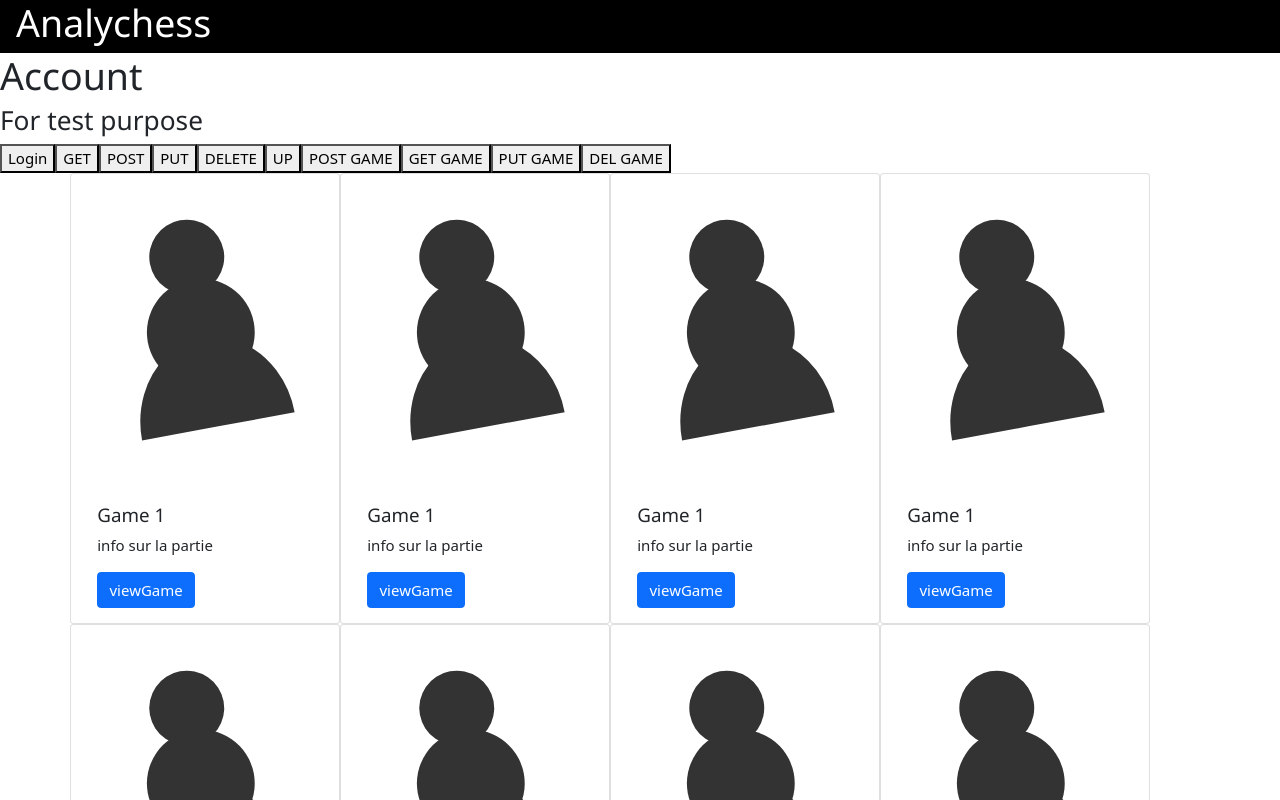
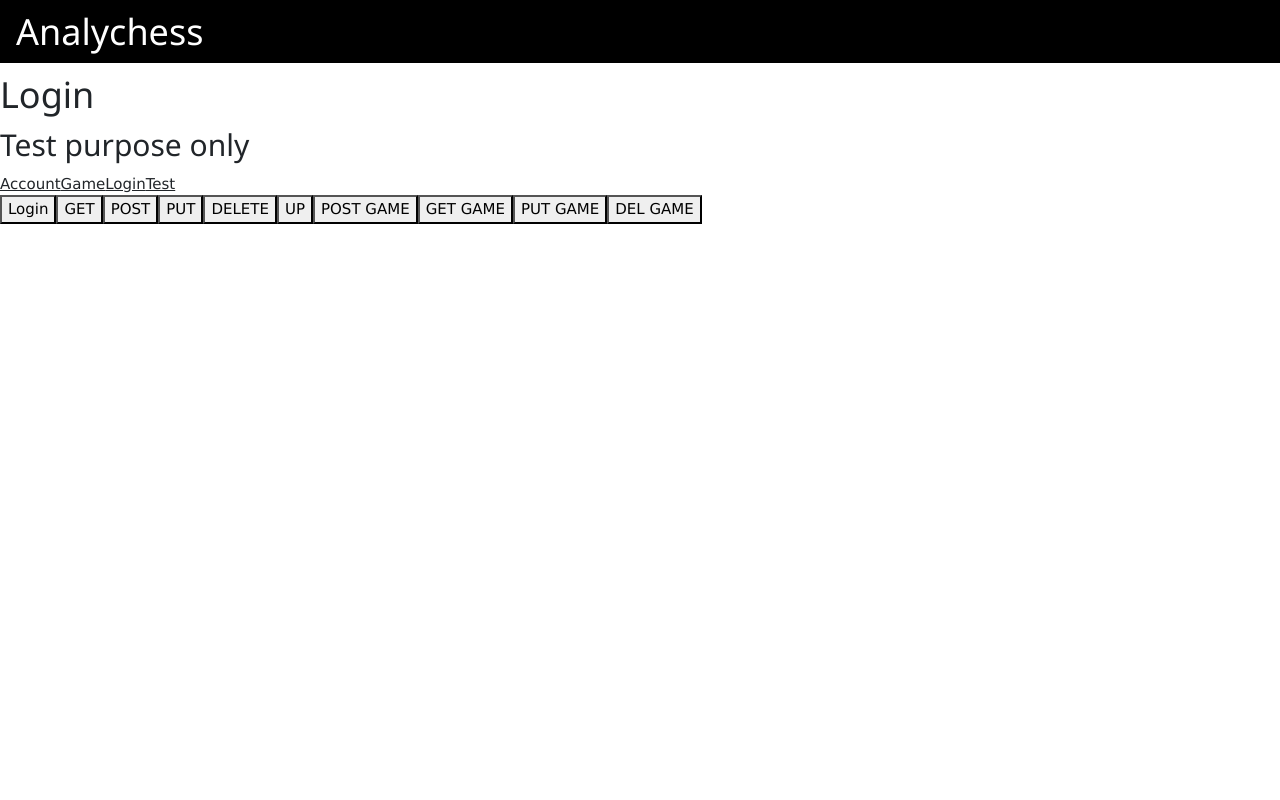
Before and after one commit to HE-Arc/AnalyChess, a Vue app in the folder analychess_front/: page /#/Test in a window 1280 px wide. Before the commit this address led to /#/. Shown: the top 800 px of the page. Built offline with nearby package versions, Linux system fonts and the light colour scheme.

Commit message:
Routing ok

```diff
--- a/analychess_front/package.json
+++ b/analychess_front/package.json
@@ -10,7 +10,8 @@
   "dependencies": {
     "axios": "^0.21.1",
     "core-js": "^3.6.5",
-    "vue": "^2.6.11"
+    "vue": "^2.6.11",
+    "vue-router": "^3.5.1"
   },
   "devDependencies": {
     "@vue/cli-plugin-babel": "~4.5.0",
--- a/analychess_front/public/index.html
+++ b/analychess_front/public/index.html
@@ -1,14 +1,15 @@
 
 <!DOCTYPE html>
 <html>
-<script src="https://cdn.jsdelivr.net/npm/vue"></script>
-<link rel="stylesheet" href="https://www.w3schools.com/w3css/4/w3.css">
-<link href="https://cdn.jsdelivr.net/npm/bootstrap@5.0.0-beta3/dist/css/bootstrap.min.css" rel="stylesheet" integrity="sha384-eOJMYsd53ii+scO/bJGFsiCZc+5NDVN2yr8+0RDqr0Ql0h+rP48ckxlpbzKgwra6" crossorigin="anonymous">
-<body>
-
-<div id="root">loading
-</div>
-
-
-</body>
+    <head>
+        <link href="https://cdn.jsdelivr.net/npm/bootstrap@5.0.0-beta3/dist/css/bootstrap.min.css" rel="stylesheet" integrity="sha384-eOJMYsd53ii+scO/bJGFsiCZc+5NDVN2yr8+0RDqr0Ql0h+rP48ckxlpbzKgwra6" crossorigin="anonymous">
+        <link rel="stylesheet" href="https://www.w3schools.com/w3css/4/w3.css">
+    </head>
+  <body>
+    <noscript>
+      <strong>We're sorry but <%= htmlWebpackPlugin.options.title %> doesn't work properly without JavaScript enabled. Please enable it to continue.</strong>
+    </noscript>
+    <div id="app"></div>
+    <!-- built files will be auto injected -->
+  </body>
 </html>
--- a/analychess_front/src/App.vue
+++ b/analychess_front/src/App.vue
@@ -1,18 +1,16 @@
 <template>
-  <div id="root">
-    <template>
-      <account/>
-    </template>
-  </div>
+  <main>
+    <Header />
+    <router-view></router-view>
+  </main>
 </template>
+
 <script>
 
-import Account from './views/Account.vue';
+import Header from '@/components/Header.vue';
 
 export default {
-  components:{
-  Account,
-  },
     name: "App",
+     components: { Header}
   };
 </script>
--- a/analychess_front/src/main.js
+++ b/analychess_front/src/main.js
@@ -1,8 +1,9 @@
 import Vue from 'vue'
+import router from './router/router'
 import App from './App.vue'
-
 
 Vue.config.productionTip = false
 new Vue({
+  router,
   render: h => h(App),
-}).$mount('#root')
+}).$mount('#app')
--- /dev/null
+++ b/analychess_front/src/router/router.js
@@ -0,0 +1,54 @@
+import Vue from 'vue'
+import VueRouter from 'vue-router'
+import Login from '../views/Login.vue'
+import Account from '../views/Account.vue'
+import GameViewer from '../views/GameViewer.vue'
+import TestApi from '../views/TestAPI.vue'
+
+
+// Use Vue plugins
+Vue.use(VueRouter)
+
+/**
+ * All routes for Toudoum App !
+ */
+const routes = [
+    {
+        path: '/Login',
+        name: 'Login',
+        component: Login,
+        meta: {
+            onlyUnlogged: true
+        }
+    },
+    {
+        path: '/',
+        name: 'Account',
+        component: Account,
+        meta: {
+            onlyLogged: true
+        }
+    },
+    {
+        path: '/Test',
+        name: 'Account',
+        component: TestApi,
+        meta: {
+            onlyLogged: true
+        }
+    },
+    {
+        path: '/Game',
+        name: 'Account',
+        component: GameViewer,
+        meta: {
+            onlyLogged: true
+        }
+    },
+]
+
+const router = new VueRouter({
+    routes
+})
+
+export default router
--- a/analychess_front/src/views/Account.vue
+++ b/analychess_front/src/views/Account.vue
@@ -1,21 +1,11 @@
 <template>
-    <div id="root">
-        <Header />
-            <div id="app">
-                <h1>Account</h1>
-                <!-- TODO : remove this -->
-                <h3>For test purpose</h3>
-                <button v-on:click="login">Login</button>
-                <button v-on:click="get">GET</button>
-                <button v-on:click="post">POST</button>
-                <button v-on:click="put">PUT</button>
-                <button v-on:click="del">DELETE</button>
-                <button v-on:click="up">UP</button>
-                <button v-on:click="create_game">POST GAME</button>
-                <button v-on:click="get_game">GET GAME</button>
-                <button v-on:click="put_game">PUT GAME</button>
-                <button v-on:click="del_game">DEL GAME</button>
-            </div>
+    <section>
+        <h1>Account</h1>
+        <h2>Test purpose only</h2>
+        <router-link to="/">Account</router-link>
+        <router-link to="/Game">Game</router-link>
+        <router-link to="/Login">Login</router-link>
+        <router-link to="/Test">Test</router-link>
         <div class="container">
             <div class="row row-cols-4">
                 <game-thumbnail/>
@@ -28,79 +18,24 @@
                 <game-thumbnail/>
             </div>
         </div>
-        <div class="container">
-            <div>
-                <Board :selectedMoveIndex="1"/>
-            </div>
-        </div>
-    </div>
+    </section>
 </template>
 <script>
 
-import Header from '../components/Header.vue';
 import GameThumbnail from '../components/GameThumbnail.vue';
 import APIRequester from '@/tools/APIRequester.js'
-import Board from '../components/Board.vue';
+
 
 export default {
-components:{
-    Board,
-    Header,
+    name:"Account",
+    components:{
     GameThumbnail,
 },
-  name: "Account",
   data(){
       return{
           game : null,
           requester : APIRequester.getInstance(),
       }
   },
-  methods: {
-      // test methods
-      async login(){
-          await this.requester.login("admin", "admin");
-      },
-    async get() {
-        let data = await this.requester.setRoute("user").get();
-        console.log(data)
-    },
-    async post() {
-        let data = await this.requester.setRoute("user").setParam({"username": "lol", 'password': "lol", "email": "ed@gmail.com.com", "test": "lol", "games" : []}).post();
-        console.log(data)
-    },
-    async put() {
-        let data = await this.requester.setRoute("user/13").setParam({"username": "lol1asdasd2", "password": "test", "email": "test2@gmail.com", "games" : []}).put();
-        console.log(data)
-    },
-    async del() {
-        let data = await this.requester.setRoute("user/13").delete();
-        console.log(data)
-    },
-    async up() {
-        let data = await this.requester.setParam({"pgn": "1. d4 d5 2. c4 dxc4 3. e4 Nc6 4. Be3 Nf6 5. Nc3 e5 6. d5 Ne7 7. Bxc4 Ng6 8. f3 Bd6 9. Qd2 Bd7 10. Nge2 a6 11. Bb3 b5 12. a4 O-O 13. O-O Qe7 14. Rac1 Nh5 15. g3 h6 16. Bc2 Rab8 17. axb5 axb5 18. Ra1 Ra8 19. Bd3 Bb4 20. Rxa8 Rxa8 21. Qc2 Bc5 22. Nd1 Bd6 23. Nf2 Nhf4 24. Rc1 Qg5 25. Kh1 Qh5 26. Ng1 Nxd3 27. Nxd3 f5 28. Nc5 Bc8 29. Rf1 Ne7 30. Qd3 fxe4 31. fxe4 Qg6 32. Kg2 Kh7 33. Nf3 Ng8 34. Nh4 Qg4 35. Nf5 Nf6 36. h3 Qg6 37. Ne6 Ra4 38. b3 Rxe4 39. Nxd6 Bxe6 40. dxe6 cxd6 41. e7 d5 42. Bc5 Qe8 43. Qf3 Qc6 44. b4 Qe8 45. Qf5+ Kh8 46. Qxf6 gxf6 47. Rxf6 Qh5 48. Rf8+ Kg7 49. e8=Q Re2+ 50. Kf1 Qxh3+ 51. Kxe2 Qg2+ 52. Rf2 Qe4+ 53. Kd2"}).setRoute("upload_pgn").post();
-        console.log(data)
-        this.game = data.moves
-    },
-    async create_game() {
-        let data = await this.requester.setParam({"title" : "title1", "result": "result1", "description": "desc1", "moves": this.game}).setRoute("game").post();
-        console.log(data)
-        this.game = data
-    },
-    async get_game() {
-        let data = await this.requester.setRoute("game").get();
-        console.log(data)
-        this.game = data
-    },
-    async put_game() {
-        let data = await this.requester.setParam({"title" : "title2", "result": "result1", "description": "desc1", "moves": this.game}).setRoute("game/26").put();
-        console.log(data)
-        this.game = data
-    },
-    async del_game() {
-        let data = await this.requester.setRoute("game/24").delete();
-        console.log(data)
-        this.game = data
-    }
-  }
 };
 </script>
--- a/analychess_front/src/views/GameViewer.vue
+++ b/analychess_front/src/views/GameViewer.vue
@@ -1,17 +1,24 @@
 <template>
-<div id="root">
+    <section>
+        <h1>GameViewer</h1>
+        <h2>Test purpose only</h2>
+        <router-link to="/">Account</router-link>
+        <router-link to="/Game">Game</router-link>
+        <router-link to="/Login">Login</router-link>
+        <router-link to="/Test">Test</router-link>
+        <Board :selectedMoveIndex="1"/>
+    </section>
+</template>
 
-        <h1>GAME VIEWER </h1>
-
-    </div>
-
-</template>
 <script>
 
+import Board from '../components/Board.vue';
 
 export default {
+    name:"GameViewer",
+    components:{
+    Board,
+},
+}
 
-  name: "GameViewer",
-
-};
 </script>
--- a/analychess_front/src/views/Login.vue
+++ b/analychess_front/src/views/Login.vue
@@ -0,0 +1,18 @@
+<template>
+    <section>
+        <h1>Login</h1>
+        <h2>Test purpose only</h2>
+        <router-link to="/">Account</router-link>
+        <router-link to="/Game">Game</router-link>
+        <router-link to="/Login">Login</router-link>
+        <router-link to="/Test">Test</router-link>
+    </section>
+</template>
+
+<script>
+export default {
+    name:"Login",
+}
+
+
+</script>
--- /dev/null
+++ b/analychess_front/src/views/TestAPI.vue
@@ -0,0 +1,86 @@
+<template>
+    <section>
+        <h1>Login</h1>
+        <h2>Test purpose only</h2>
+        <router-link to="/">Account</router-link>
+        <router-link to="/Game">Game</router-link>
+        <router-link to="/Login">Login</router-link>
+        <router-link to="/Test">Test</router-link>
+        <div>
+            <button v-on:click="login">Login</button>
+            <button v-on:click="get">GET</button>
+            <button v-on:click="post">POST</button>
+            <button v-on:click="put">PUT</button>
+            <button v-on:click="del">DELETE</button>
+            <button v-on:click="up">UP</button>
+            <button v-on:click="create_game">POST GAME</button>
+            <button v-on:click="get_game">GET GAME</button>
+            <button v-on:click="put_game">PUT GAME</button>
+            <button v-on:click="del_game">DEL GAME</button>
+        </div>
+    </section>
+</template>
+
+
+
+<script>
+
+import APIRequester from '@/tools/APIRequester.js'
+
+export default {
+    name:"TestAPI",
+  data(){
+      return{
+          game : null,
+          requester : APIRequester.getInstance(),
+      }
+  },
+  methods: {
+      // test methods
+      async login(){
+          await this.requester.login("admin", "admin");
+      },
+    async get() {
+        let data = await this.requester.setRoute("user").get();
+        console.log(data)
+    },
+    async post() {
+        let data = await this.requester.setRoute("user").setParam({"username": "lol", 'password': "lol", "email": "ed@gmail.com.com", "test": "lol", "games" : []}).post();
+        console.log(data)
+    },
+    async put() {
+        let data = await this.requester.setRoute("user/13").setParam({"username": "lol1asdasd2", "password": "test", "email": "test2@gmail.com", "games" : []}).put();
+        console.log(data)
+    },
+    async del() {
+        let data = await this.requester.setRoute("user/13").delete();
+        console.log(data)
+    },
+    async up() {
+        let data = await this.requester.setParam({"pgn": "1. d4 d5 2. c4 dxc4 3. e4 Nc6 4. Be3 Nf6 5. Nc3 e5 6. d5 Ne7 7. Bxc4 Ng6 8. f3 Bd6 9. Qd2 Bd7 10. Nge2 a6 11. Bb3 b5 12. a4 O-O 13. O-O Qe7 14. Rac1 Nh5 15. g3 h6 16. Bc2 Rab8 17. axb5 axb5 18. Ra1 Ra8 19. Bd3 Bb4 20. Rxa8 Rxa8 21. Qc2 Bc5 22. Nd1 Bd6 23. Nf2 Nhf4 24. Rc1 Qg5 25. Kh1 Qh5 26. Ng1 Nxd3 27. Nxd3 f5 28. Nc5 Bc8 29. Rf1 Ne7 30. Qd3 fxe4 31. fxe4 Qg6 32. Kg2 Kh7 33. Nf3 Ng8 34. Nh4 Qg4 35. Nf5 Nf6 36. h3 Qg6 37. Ne6 Ra4 38. b3 Rxe4 39. Nxd6 Bxe6 40. dxe6 cxd6 41. e7 d5 42. Bc5 Qe8 43. Qf3 Qc6 44. b4 Qe8 45. Qf5+ Kh8 46. Qxf6 gxf6 47. Rxf6 Qh5 48. Rf8+ Kg7 49. e8=Q Re2+ 50. Kf1 Qxh3+ 51. Kxe2 Qg2+ 52. Rf2 Qe4+ 53. Kd2"}).setRoute("upload_pgn").post();
+        console.log(data)
+        this.game = data.moves
+    },
+    async create_game() {
+        let data = await this.requester.setParam({"title" : "title1", "result": "result1", "description": "desc1", "moves": this.game}).setRoute("game").post();
+        console.log(data)
+        this.game = data
+    },
+    async get_game() {
+        let data = await this.requester.setRoute("game").get();
+        console.log(data)
+        this.game = data
+    },
+    async put_game() {
+        let data = await this.requester.setParam({"title" : "title2", "result": "result1", "description": "desc1", "moves": this.game}).setRoute("game/26").put();
+        console.log(data)
+        this.game = data
+    },
+    async del_game() {
+        let data = await this.requester.setRoute("game/24").delete();
+        console.log(data)
+        this.game = data
+    }
+  }
+};
+</script>
```
Also changed, not shown: 1 other file (tests, documents, lock files or other folders).
